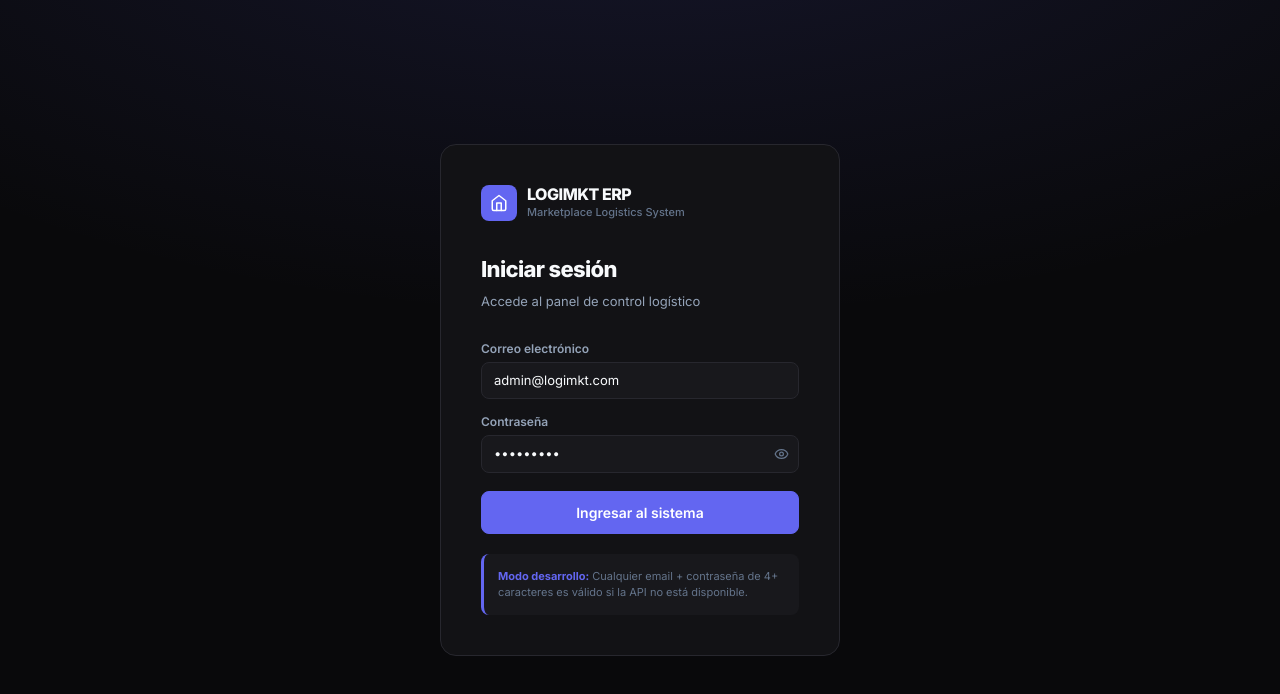
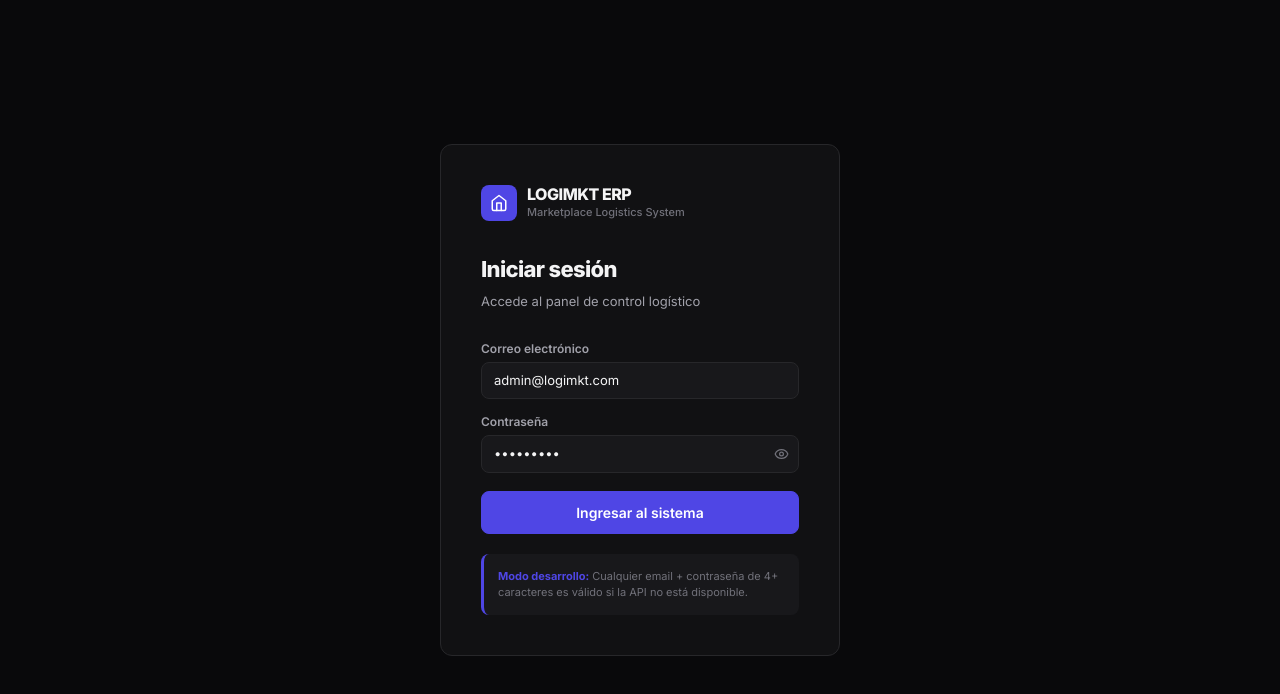
Before and after one commit to Marzza01/ERP-Log-stica-, a React (Vite) app in the folder frontend/marketplace-ui/: page /login in a window 1280 px wide. Shown: the top 694 px of the page. Built offline with nearby package versions, Linux system fonts and the light colour scheme; no server answers.

Commit message:
style: neutralizar layout empresarial y métricas conforme a directrices UI/UX sobrias

```diff
--- a/frontend/marketplace-ui/src/index.css
+++ b/frontend/marketplace-ui/src/index.css
@@ -6,39 +6,39 @@
   --font-sans: 'Inter', system-ui, sans-serif;
   --font-mono: 'JetBrains Mono', monospace;
 
-  /* Background layers — Enterprise High-Contrast Zinc (Anti-slop / Linear standard) */
+  /* Background layers — Pure Neutral Enterprise (Sólido, plano, sin tinte ni iluminación falsa) */
   --bg-base:       #09090b;
-  --bg-card:       #121215;
-  --bg-surface:    #18181c;
-  --bg-muted:      #26262b;
-  --bg-hover:      #323238;
+  --bg-card:       #111113;
+  --bg-surface:    #18181b;
+  --bg-muted:      #27272a;
+  --bg-hover:      #323236;
 
-  /* Borders — Clean 1px high precision */
-  --border:        #27272e;
-  --border-muted:  #1d1d23;
-  --border-focus:  #6366f1;
+  /* Borders — Clean 1px high precision, neutro */
+  --border:        #27272a;
+  --border-muted:  #1e1e22;
+  --border-focus:  #4f46e5;
 
   /* Text — Strict WCAG AAA Contrast */
-  --text-primary:  #f8fafc;
-  --text-secondary:#94a3b8;
-  --text-muted:    #64748b;
-  --text-disabled: #475569;
+  --text-primary:  #f4f4f5;
+  --text-secondary:#a1a1aa;
+  --text-muted:    #71717a;
+  --text-disabled: #52525b;
 
-  /* Accent — Indigo */
-  --accent:        #6366f1;
-  --accent-hover:  #818cf8;
-  --accent-muted:  rgba(99,102,241,0.12);
-  --accent-ring:   rgba(99,102,241,0.35);
+  /* Single Accent — Professional Indigo for Primary Actions */
+  --accent:        #4f46e5;
+  --accent-hover:  #6366f1;
+  --accent-muted:  rgba(79, 70, 229, 0.08);
+  --accent-ring:   rgba(79, 70, 229, 0.25);
 
-  /* Status / Semáforo */
+  /* Status / Semáforo — Functional & Subtle */
   --green:         #22c55e;
-  --green-bg:      rgba(34,197,94,0.10);
-  --yellow:        #f59e0b;
-  --yellow-bg:     rgba(245,158,11,0.10);
+  --green-bg:      rgba(34, 197, 94, 0.08);
+  --yellow:        #eab308;
+  --yellow-bg:     rgba(234, 179, 8, 0.08);
   --red:           #ef4444;
-  --red-bg:        rgba(239,68,68,0.10);
+  --red-bg:        rgba(239, 68, 68, 0.08);
   --blue:          #3b82f6;
-  --blue-bg:       rgba(59,130,246,0.10);
+  --blue-bg:       rgba(59, 130, 246, 0.08);
 
   /* Sidebar */
   --sidebar-w:     240px;
@@ -48,11 +48,11 @@
   /* Radius */
   --radius-sm:     6px;
   --radius-md:     8px;
-  --radius-lg:     12px;
-  --radius-xl:     16px;
+  --radius-lg:     10px;
+  --radius-xl:     12px;
   --radius-full:   9999px;
 
-  /* ─── Emil Kowalski Motion Tokens (Custom Physics Curves) ─────────────────── */
+  /* ─── Motion Tokens ───────────────────────────────────────────────────────── */
   --ease-out-strong: cubic-bezier(0.23, 1, 0.32, 1);
   --ease-spring:     cubic-bezier(0.16, 1, 0.3, 1);
   --ease-in-out:     cubic-bezier(0.77, 0, 0.175, 1);
@@ -303,13 +303,14 @@ body {
   width: 32px;
   height: 32px;
   border-radius: var(--radius-full);
-  background: linear-gradient(135deg, #6366f1, #8b5cf6);
+  background: var(--bg-surface);
+  border: 1px solid var(--border);
   display: flex;
   align-items: center;
   justify-content: center;
   font-size: 12px;
-  font-weight: 700;
-  color: white;
+  font-weight: 600;
+  color: var(--text-primary);
   cursor: pointer;
   flex-shrink: 0;
 }
@@ -348,7 +349,7 @@ body {
 .card-title { font-size: 13px; font-weight: 600; color: var(--text-primary); }
 .card-subtitle { font-size: 12px; color: var(--text-secondary); margin-top: 2px; }
 
-/* ─── KPI Cards (Efferd / Stats Bento style) ────────────────────────────────── */
+/* ─── KPI Cards (Contenedores Neutros & Uniformes) ─────────────────────────── */
 .kpi-grid {
   display: grid;
   grid-template-columns: repeat(4, 1fr);
@@ -376,28 +377,13 @@ body {
   border-color: var(--border-focus);
 }
 
-.kpi-card::before {
-  content: '';
-  position: absolute;
-  top: 0; left: 0; right: 0;
-  height: 2px;
-  background: var(--accent);
-  opacity: 0;
-  transition: opacity 0.15s ease;
-}
-
-.kpi-card:hover::before { opacity: 1; }
-.kpi-card.verde::before { background: var(--green); opacity: 1; }
-.kpi-card.amarillo::before { background: var(--yellow); opacity: 1; }
-.kpi-card.rojo::before { background: var(--red); opacity: 1; }
-
 .kpi-header { display: flex; align-items: center; justify-content: space-between; }
 
 .kpi-label {
   font-size: 11px;
   font-weight: 600;
   text-transform: uppercase;
-  letter-spacing: 0.06em;
+  letter-spacing: 0.05em;
   color: var(--text-muted);
 }
 
@@ -406,18 +392,19 @@ body {
   border-radius: var(--radius-md);
   display: flex; align-items: center; justify-content: center;
   background: var(--bg-surface);
+  color: var(--text-secondary);
 }
 
 .kpi-value {
-  font-size: 28px;
-  font-weight: 800;
+  font-size: 26px;
+  font-weight: 700;
   color: var(--text-primary);
-  letter-spacing: -0.04em;
+  letter-spacing: -0.03em;
   font-variant-numeric: tabular-nums;
-  line-height: 1;
+  line-height: 1.1;
 }
 
-.kpi-unit { font-size: 14px; font-weight: 500; color: var(--text-secondary); margin-left: 2px; }
+.kpi-unit { font-size: 13px; font-weight: 500; color: var(--text-secondary); margin-left: 2px; }
 
 .kpi-footer {
   display: flex;
@@ -432,18 +419,20 @@ body {
   display: inline-flex;
   align-items: center;
   gap: 4px;
-  font-size: 11px;
+  font-size: 10px;
   font-weight: 600;
-  padding: 2px 7px;
-  border-radius: var(--radius-full);
+  padding: 1px 6px;
+  border-radius: var(--radius-sm);
+  background: var(--bg-surface);
+  border: 1px solid var(--border-muted);
 }
 
-.semaforo.verde { color: var(--green); background: var(--green-bg); }
-.semaforo.amarillo { color: var(--yellow); background: var(--yellow-bg); }
-.semaforo.rojo { color: var(--red); background: var(--red-bg); }
+.semaforo.verde { color: var(--green); border-color: rgba(34, 197, 94, 0.2); }
+.semaforo.amarillo { color: var(--yellow); border-color: rgba(234, 179, 8, 0.2); }
+.semaforo.rojo { color: var(--red); border-color: rgba(239, 68, 68, 0.2); }
 
 .kpi-progress {
-  height: 3px;
+  height: 2px;
   background: var(--bg-surface);
   border-radius: var(--radius-full);
   overflow: hidden;
@@ -455,7 +444,7 @@ body {
   transition: width 0.6s cubic-bezier(0.4, 0, 0.2, 1);
 }
 
-/* ─── Stat Summary Cards (4-col resumen ejecutivo) ──────────────────────────── */
+/* ─── Stat Summary Cards (Resumen Ejecutivo Plano y Uniforme) ───────────────── */
 .stat-grid {
   display: grid;
   grid-template-columns: repeat(4, 1fr);
@@ -474,6 +463,11 @@ body {
   display: flex;
   align-items: flex-start;
   gap: 12px;
+  transition: border-color 140ms ease;
+}
+
+.stat-card:hover {
+  border-color: var(--border-focus);
 }
 
 .stat-icon-wrap {
@@ -490,14 +484,14 @@ body {
 }
 
 .stat-info { flex: 1; min-width: 0; }
-.stat-header { display: flex; align-items: center; justify-content: space-between; margin-bottom: 2px; }
-.stat-label { font-size: 11px; color: var(--text-muted); text-transform: uppercase; letter-spacing: 0.06em; font-weight: 600; }
-.stat-value { font-size: 22px; font-weight: 800; color: var(--text-primary); letter-spacing: -0.03em; font-variant-numeric: tabular-nums; }
-.stat-sub { font-size: 11px; color: var(--text-secondary); margin-top: 1px; display: flex; align-items: center; gap: 6px; }
+.stat-header { display: flex; align-items: center; justify-content: space-between; margin-bottom: 4px; }
+.stat-label { font-size: 11px; color: var(--text-muted); text-transform: uppercase; letter-spacing: 0.05em; font-weight: 600; }
+.stat-value { font-size: 22px; font-weight: 700; color: var(--text-primary); letter-spacing: -0.03em; font-variant-numeric: tabular-nums; }
+.stat-sub { font-size: 11px; color: var(--text-secondary); margin-top: 2px; display: flex; align-items: center; gap: 6px; }
 
 .stat-delta {
   font-size: 10px;
-  font-weight: 700;
+  font-weight: 600;
   padding: 1px 6px;
   border-radius: var(--radius-sm);
   display: inline-flex;
@@ -952,7 +946,6 @@ select.form-input option { background: var(--bg-surface); }
   justify-content: center;
   background: var(--bg-base);
   padding: 24px;
-  background-image: radial-gradient(ellipse 80% 60% at 50% -20%, rgba(99,102,241,0.15), transparent);
 }
 
 .auth-card {
--- a/frontend/marketplace-ui/src/pages/dashboard/DashboardPage.tsx
+++ b/frontend/marketplace-ui/src/pages/dashboard/DashboardPage.tsx
@@ -77,7 +77,6 @@ export default function DashboardPage() {
       sub: `Últimos ${period} días`,
       delta: '+8.4%',
       deltaType: 'up' as const,
-      isPrimary: true,
       icon: <ShoppingCart size={18} />,
     },
     {
@@ -137,14 +136,10 @@ export default function DashboardPage() {
         </div>
       )}
 
-      {/* Resumen ejecutivo con jerarquía clara y paleta sobria */}
+      {/* Resumen ejecutivo neutro y uniforme */}
       <div className="stat-grid">
         {statCards.map(s => (
-          <div
-            className="stat-card"
-            key={s.label}
-            style={s.isPrimary ? { borderColor: 'var(--border-focus)', background: 'rgba(99, 102, 241, 0.04)' } : undefined}
-          >
+          <div className="stat-card" key={s.label}>
             <div className="stat-icon-wrap">
               {s.icon}
             </div>
@@ -153,7 +148,7 @@ export default function DashboardPage() {
                 <span className="stat-label">{s.label}</span>
                 <span className={`stat-delta ${s.deltaType}`}>{s.delta}</span>
               </div>
-              <div className="stat-value" style={s.isPrimary ? { fontSize: 24, color: 'var(--text-primary)' } : { color: 'var(--text-primary)' }}>
+              <div className="stat-value">
                 {s.value}
               </div>
               <div className="stat-sub">{s.sub}</div>
--- a/frontend/marketplace-ui/src/pages/wms/WmsPage.tsx
+++ b/frontend/marketplace-ui/src/pages/wms/WmsPage.tsx
@@ -99,21 +99,30 @@ export default function WmsPage() {
         </div>
       </div>
 
-      {/* Métricas */}
+      {/* Métricas Homogéneas y Neutrales */}
       {resumen && (
         <>
           <div className="stat-grid" style={{ marginBottom: 16 }}>
             {[
-              { label: 'Total Ubicaciones', value: resumen.totalUbicaciones, color: '#6366f1', bg: 'rgba(99,102,241,0.12)', icon: <MapPin size={18} /> },
-              { label: 'Ocupadas', value: resumen.ubicacionesOcupadas, color: 'var(--yellow)', bg: 'var(--yellow-bg)', icon: <MapPin size={18} /> },
-              { label: 'Disponibles', value: resumen.ubicacionesDisponibles, color: 'var(--green)', bg: 'var(--green-bg)', icon: <MapPin size={18} /> },
-              { label: '% Ocupación', value: `${resumen.porcentajeOcupacionTotal}%`, color: resumen.porcentajeOcupacionTotal >= 90 ? 'var(--red)' : resumen.porcentajeOcupacionTotal >= 70 ? 'var(--yellow)' : 'var(--green)', bg: 'var(--bg-surface)', icon: <MapPin size={18} /> },
+              { label: 'Total Ubicaciones', value: resumen.totalUbicaciones, icon: <MapPin size={18} /> },
+              { label: 'Ocupadas', value: resumen.ubicacionesOcupadas, icon: <MapPin size={18} /> },
+              { label: 'Disponibles', value: resumen.ubicacionesDisponibles, icon: <MapPin size={18} /> },
+              {
+                label: '% Ocupación',
+                value: `${resumen.porcentajeOcupacionTotal}%`,
+                icon: <MapPin size={18} />,
+                delta: resumen.porcentajeOcupacionTotal >= 90 ? 'Crítico' : resumen.porcentajeOcupacionTotal >= 70 ? 'Moderado' : 'Óptimo',
+                deltaType: (resumen.porcentajeOcupacionTotal >= 90 ? 'down' : resumen.porcentajeOcupacionTotal >= 70 ? 'neutral' : 'up') as 'down' | 'neutral' | 'up',
+              },
             ].map(s => (
               <div className="stat-card" key={s.label}>
-                <div className="stat-icon-wrap" style={{ background: s.bg, color: s.color }}>{s.icon}</div>
+                <div className="stat-icon-wrap">{s.icon}</div>
                 <div className="stat-info">
-                  <div className="stat-label">{s.label}</div>
-                  <div className="stat-value" style={{ color: s.color }}>{s.value}</div>
+                  <div className="stat-header">
+                    <span className="stat-label">{s.label}</span>
+                    {s.delta && <span className={`stat-delta ${s.deltaType}`}>{s.delta}</span>}
+                  </div>
+                  <div className="stat-value">{s.value}</div>
                 </div>
               </div>
             ))}
```
